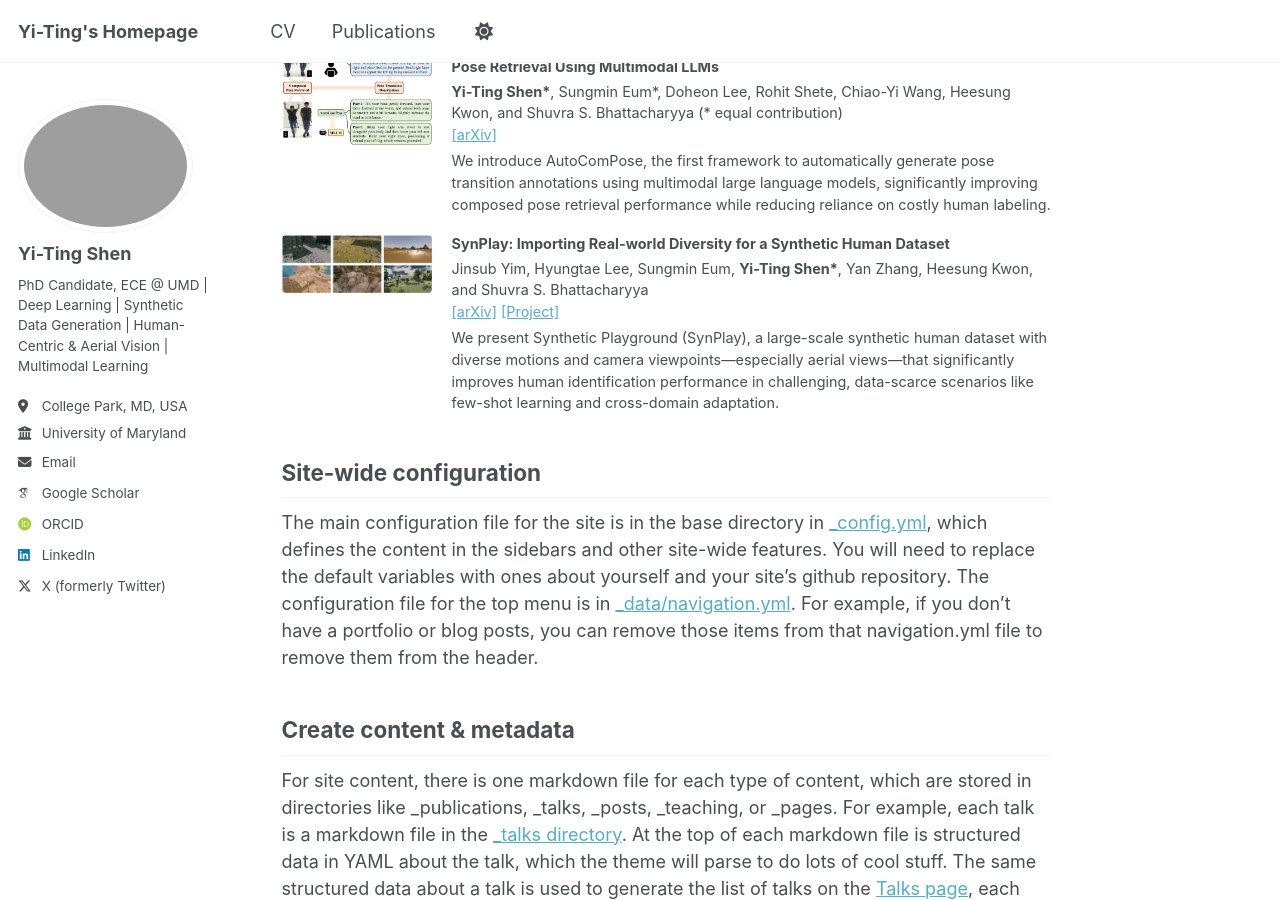
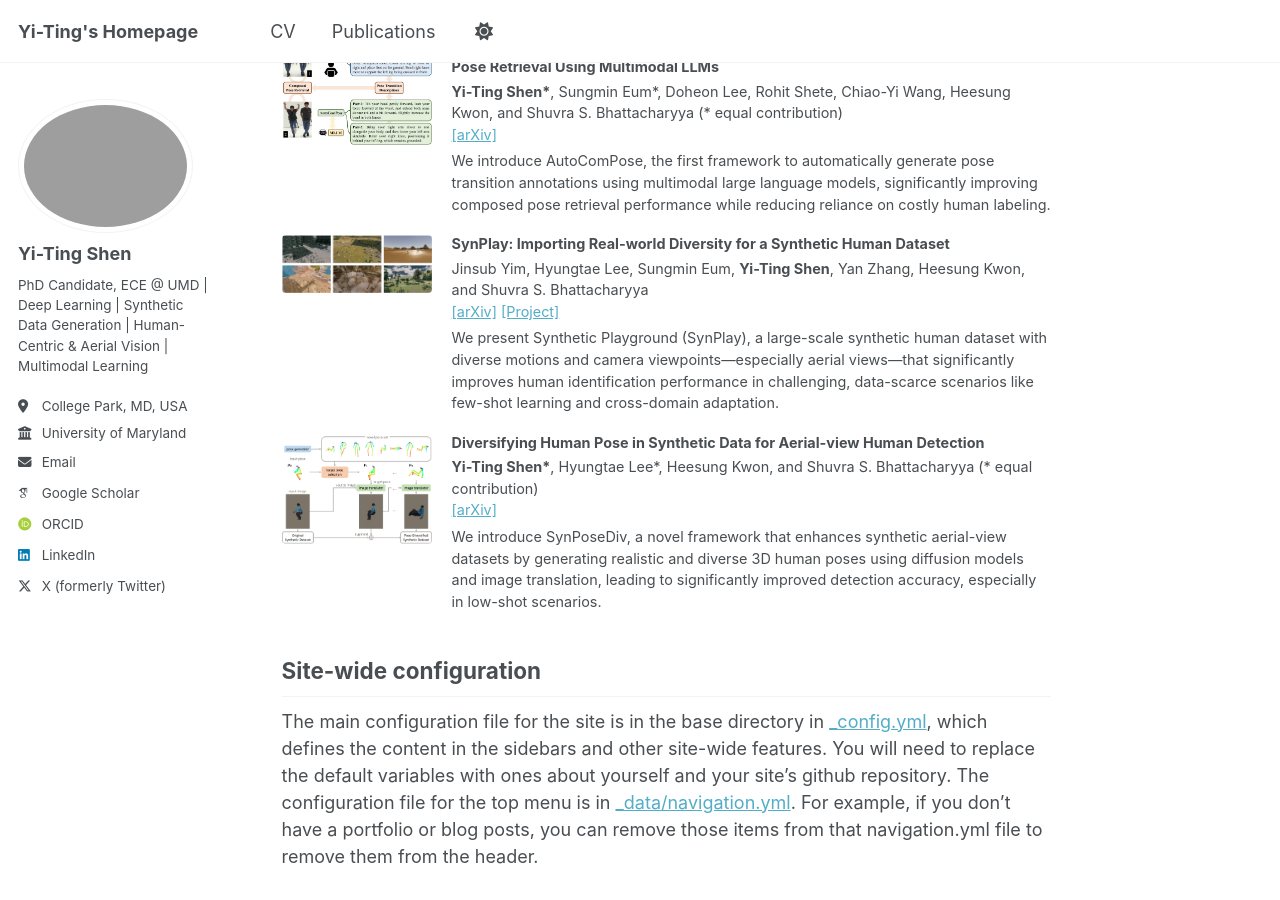
Before and after one commit to DennisShen/dennisshen.github.io, a Jekyll site: the page built from _pages/about.md, in a window 1280 px wide and 900 px high, scrolled down 887 px. Built offline with Jekyll 4.4.1, drawn with Linux system fonts in a browser that asks for light colours; some web fonts are replaced.

Commit message:
update about.md

```diff
--- a/_pages/about.md
+++ b/_pages/about.md
@@ -44,7 +44,7 @@ Preprints
       SynPlay: Importing Real-world Diversity for a Synthetic Human Dataset
     </h3>
     <p style="margin: 5px 0; font-size: 0.8em;">
-      Jinsub Yim, Hyungtae Lee, Sungmin Eum, <strong>Yi-Ting Shen*</strong>, Yan Zhang, Heesung Kwon, and Shuvra S. Bhattacharyya
+      Jinsub Yim, Hyungtae Lee, Sungmin Eum, <strong>Yi-Ting Shen</strong>, Yan Zhang, Heesung Kwon, and Shuvra S. Bhattacharyya
       <br>
       <a href="https://arxiv.org/abs/2408.11814">[arXiv]</a> <a href="https://synplaydataset.github.io/">[Project]</a>
     </p>
@@ -54,6 +54,26 @@ Preprints
   </div>
   <div class="enlarged-image-container">
     <img src="/images/synplay.png" alt="SynPlay Enlarged" class="enlarged-image">
+  </div>
+</div>
+
+<div style="display: flex; align-items: flex-start; margin-bottom: 20px; position: relative;">
+  <img src="/images/synposediv.jpg" alt="SynPoseDiv" style="width: 150px; height: auto; margin-right: 20px; border-radius: 4px;" class="original-image">
+  <div>
+    <h3 style="margin: 0; font-size: 0.8em;">
+      Diversifying Human Pose in Synthetic Data for Aerial-view Human Detection
+    </h3>
+    <p style="margin: 5px 0; font-size: 0.8em;">
+      <strong>Yi-Ting Shen*</strong>, Hyungtae Lee*, Heesung Kwon, and Shuvra S. Bhattacharyya (* equal contribution)
+      <br>
+      <a href="https://arxiv.org/abs/2405.15939">[arXiv]</a>
+    </p>
+    <p style="margin: 0; font-size: 0.8em;">
+      We introduce SynPoseDiv, a novel framework that enhances synthetic aerial-view datasets by generating realistic and diverse 3D human poses using diffusion models and image translation, leading to significantly improved detection accuracy, especially in low-shot scenarios.
+    </p>
+  </div>
+  <div class="enlarged-image-container">
+    <img src="/images/synposediv.jpg" alt="SynPoseDiv Enlarged" class="enlarged-image">
   </div>
 </div>
 
```
Also changed, not shown: images/synposediv.jpg (added).
